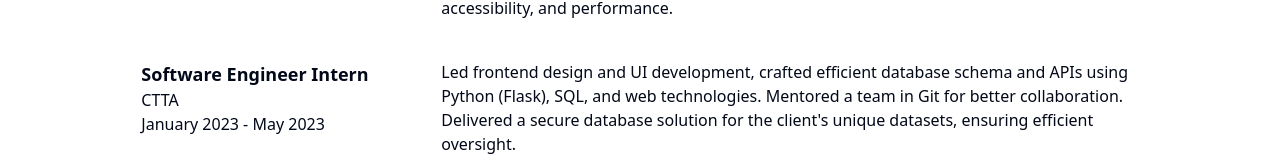
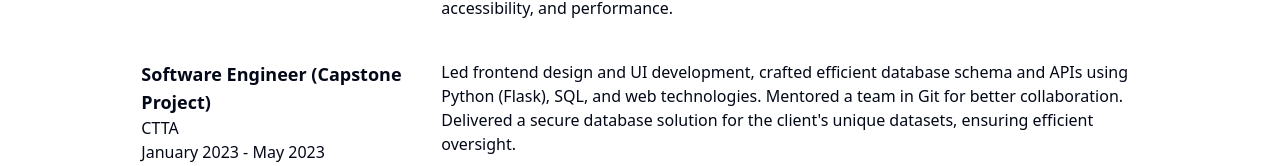
Before and after one commit to alonso-ov/my-website, a Next.js app: page / in a window 1280 px wide. Shown: the part 564-730 px from the top of the page. Built offline with nearby package versions, Linux system fonts and the light colour scheme.

Commit message:
Update professional-experiences.tsx

```diff
--- a/components/root/professional-experiences.tsx
+++ b/components/root/professional-experiences.tsx
@@ -14,7 +14,7 @@ export default function ProfessionalExperiences() {
             timeFrame: "January 2023 - August 2023"
         },
         {
-            title: "Software Engineer Intern",
+            title: "Software Engineer (Capstone Project)",
             description: "Led frontend design and UI development, crafted efficient database schema and APIs using Python (Flask), SQL, and web technologies. Mentored a team in Git for better collaboration. Delivered a secure database solution for the client's unique datasets, ensuring efficient oversight.",
             employer: "CTTA",
             timeFrame: "January 2023 - May 2023"
```
